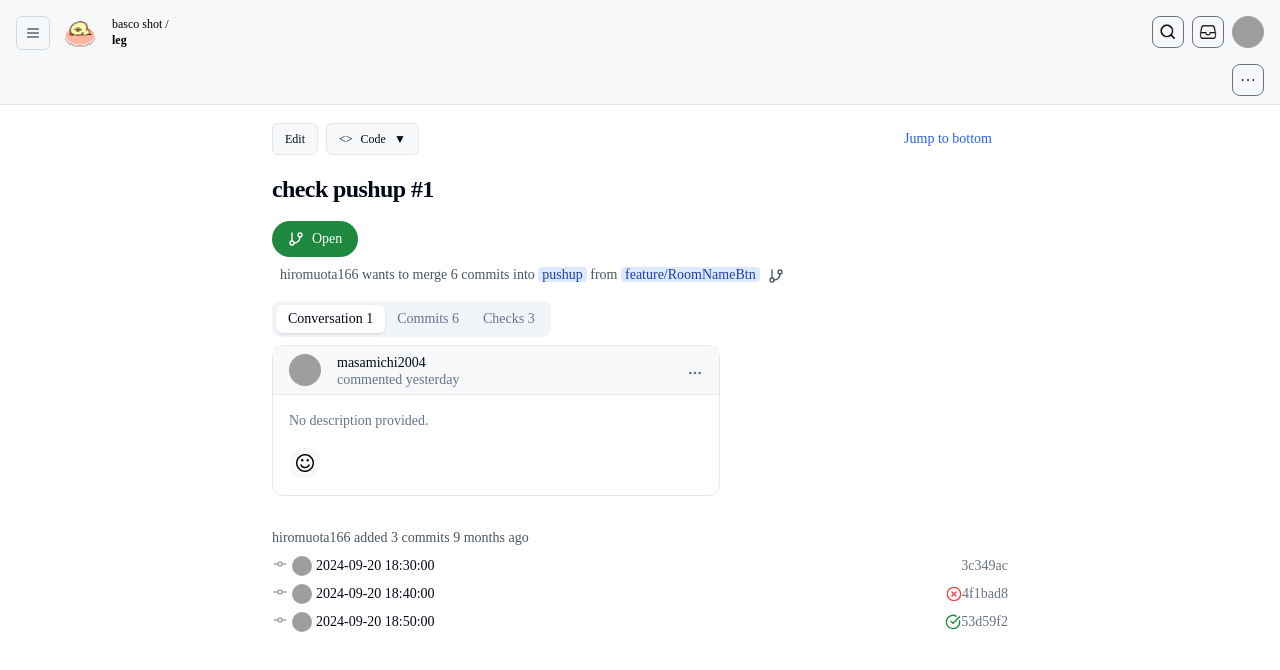
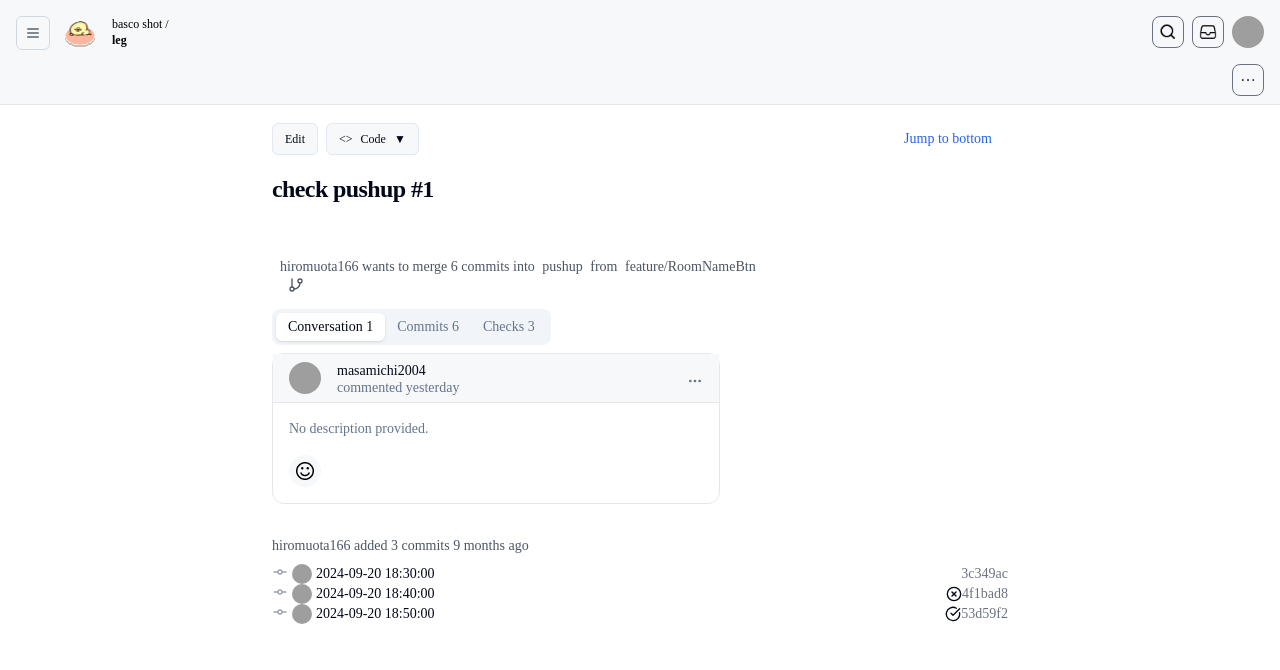
Before and after one commit to masamichi2004/spino-cup, a Next.js app in the folder frontend/: page /home/1/1/pulls/1 in a window 1280 px wide. Shown: the top 670 px of the page. Built offline with nearby package versions, Linux system fonts and the light colour scheme; grey boxes are pictures that could not be loaded.

Commit message:
fix : PrMain

```diff
--- a/frontend/src/app/home/[name]/[part]/pulls/[id]/page.tsx
+++ b/frontend/src/app/home/[name]/[part]/pulls/[id]/page.tsx
@@ -1,9 +1,9 @@
-import PR from '@/src/feature/home/name/part/pulls/id/PR'
+import PrMain from '@/src/feature/PrMain/PrMain'
 import React from 'react'
 
 const page = () => {
   return (
-    <PR/>
+    <PrMain/>
   )
 }
 
--- a/frontend/src/feature/home/name/part/pulls/id/PR.tsx
+++ /dev/null
@@ -1,10 +0,0 @@
-import PrMain from '@/src/components/PrMain'
-import React from 'react'
-
-const PR = () => {
-  return (
-    <PrMain/>
-  )
-}
-
-export default PR
```
Also changed, not shown: frontend/src/feature/PrMain/PrMain.tsx (renamed from frontend/src/components/PrMain.tsx).
